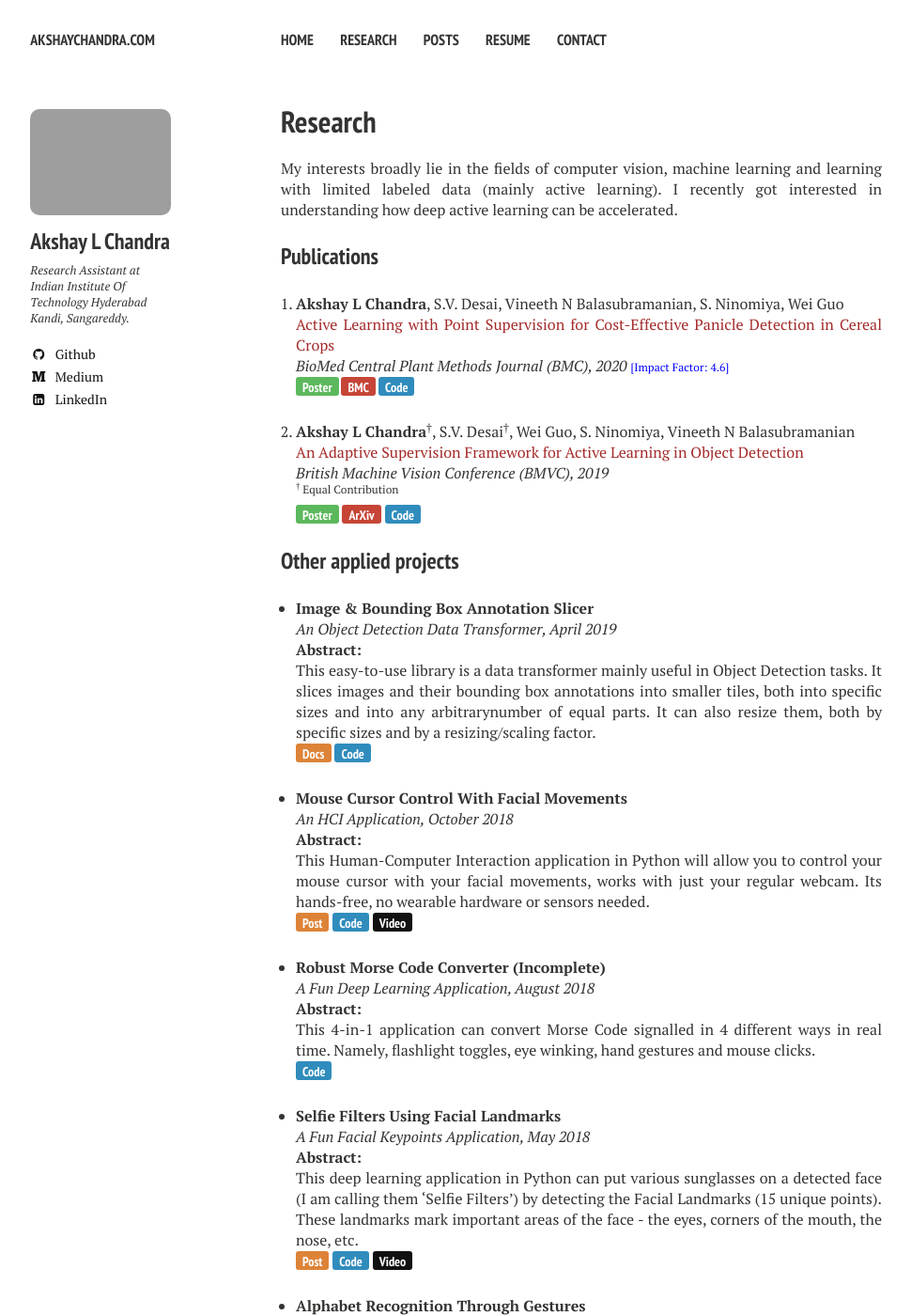
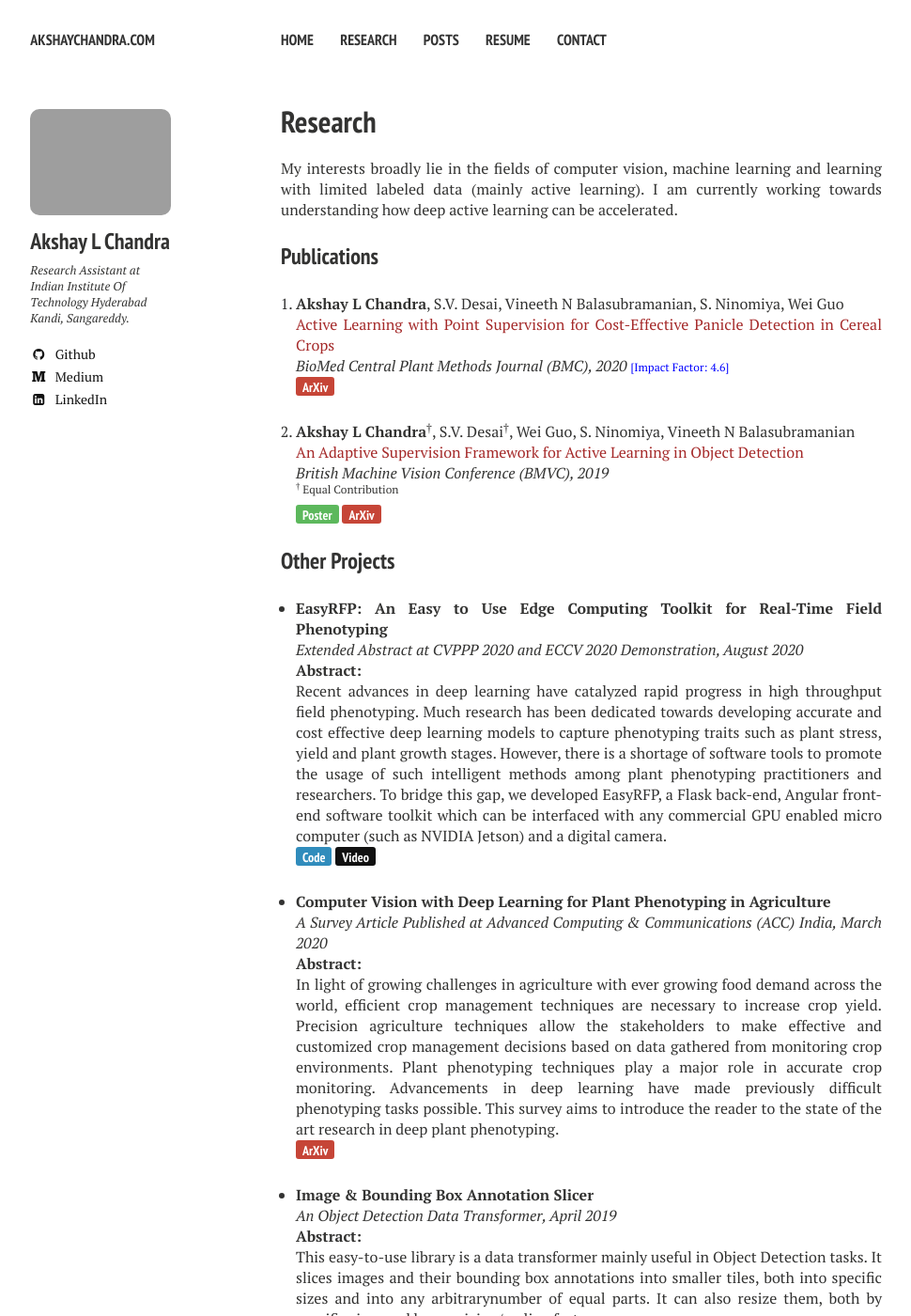
Before and after one commit to uttaransinha/acl21.github.io, a Jekyll site: the page built from research/index.md, in a window 1280 px wide and 1400 px high. Shown: the whole window at 94% size, without its empty margins (21-991 px from the left). Built offline with Jekyll 4.4.1, drawn with Linux system fonts in a browser that asks for light colours; nearby versions of some CDN libraries.

Commit message:
aug updates

```diff
--- a/research/index.md
+++ b/research/index.md
@@ -7,16 +7,16 @@ comments: false
 ---
 
 My interests broadly lie in the fields of computer vision, machine learning and learning with limited labeled data (mainly active learning).
-I recently got interested in understanding how deep active learning can be accelerated.
+I am currently working towards understanding how deep active learning can be accelerated.
 
 ### Publications
 
 1. **Akshay L Chandra**, S.V. Desai, Vineeth N Balasubramanian, S. Ninomiya, Wei Guo
-[Active Learning with Point Supervision for Cost-Effective Panicle Detection in Cereal Crops]()
+[Active Learning with Point Supervision for Cost-Effective Panicle Detection in Cereal Crops](https://arxiv.org/abs/1910.01789)
 *BioMed Central Plant Methods Journal (BMC), 2020*  <span style="color:blue;font-size:12px" >[Impact Factor: 4.6]
-[<button type="button" class="btn btn-success">Poster</button>]()
-[<button type="button" class="btn btn-danger">BMC</button>](https://plantmethods.biomedcentral.com/articles/10.1186/s13007-020-00575-8)
-[<button type="button" class="btn btn-info">Code</button>]()
+<!-- [<button type="button" class="btn btn-success">Poster</button>]() -->
+[<button type="button" class="btn btn-danger">ArXiv</button>](https://arxiv.org/abs/1910.01789)
+<!-- [<button type="button" class="btn btn-info">Code</button>]() -->
 <!-- [<button type="button" class="btn btn-warning">Code</button>]()  -->
 <!-- [<button type="button" class="btn">Video</button>]() -->
 
@@ -26,11 +26,25 @@ I recently got interested in understanding how deep active learning can be accel
 <sup><sup>&dagger;</sup> Equal Contribution</sup>
 [<button type="button" class="btn btn-success">Poster</button>](/reports/bmvc19-poster.pdf)
 [<button type="button" class="btn btn-danger">ArXiv</button>](https://arxiv.org/abs/1908.02454)
-[<button type="button" class="btn btn-info">Code</button>]()
+<!-- [<button type="button" class="btn btn-info">Code</button>]() -->
 <!-- [<button type="button" class="btn btn-warning">Code</button>]()  -->
 <!-- [<button type="button" class="btn">Video</button>]() -->
 
-### Other applied projects
+### Other Projects
+
+* **EasyRFP: An Easy to Use Edge Computing Toolkit for Real-Time Field Phenotyping**
+*Extended Abstract at CVPPP 2020 and ECCV 2020 Demonstration, August 2020*
+**Abstract:**
+Recent advances in deep learning have catalyzed rapid progress in high throughput field phenotyping. Much research has been dedicated towards developing accurate and cost effective deep learning models to capture phenotyping traits such as plant stress, yield and plant growth stages. However, there is a shortage of software tools to promote the usage of such intelligent methods among plant phenotyping practitioners and researchers. To bridge this gap, we developed EasyRFP, a Flask back-end, Angular front-end software toolkit which can be interfaced with any commercial GPU enabled micro computer (such as NVIDIA Jetson) and a digital camera.
+<!-- [<button type="button" class="btn btn-danger">ArXiv</button>](https://github.com/lab1055/easy-rfp) -->
+[<button type="button" class="btn btn-info">Code</button>](https://github.com/lab1055/easy-rfp)
+[<button type="button" class="btn">Video</button>](https://www.youtube.com/watch?v=oAGbpVgPE6U)
+
+* **Computer Vision with Deep Learning for Plant Phenotyping in Agriculture**
+*A Survey Article Published at Advanced Computing & Communications (ACC) India, March 2020*
+**Abstract:**
+In light of growing challenges in agriculture with ever growing food demand across the world, efficient crop management techniques are necessary to increase crop yield. Precision agriculture techniques allow the stakeholders to make effective and customized crop management decisions based on data gathered from monitoring crop environments. Plant phenotyping techniques play a major role in accurate crop monitoring. Advancements in deep learning have made previously difficult phenotyping tasks possible. This survey aims to introduce the reader to the state of the art research in deep plant phenotyping.
+[<button type="button" class="btn btn-danger">ArXiv</button>](http://arxiv.org/abs/2006.11391)
 
 * **Image & Bounding Box Annotation Slicer**
 *An Object Detection Data Transformer, April 2019*
@@ -38,6 +52,7 @@ I recently got interested in understanding how deep active learning can be accel
 This easy-to-use library is a data transformer mainly useful in Object Detection tasks. It slices images and their bounding box annotations into smaller tiles, both into specific sizes and into any arbitrarynumber of equal parts.  It can also resize them, both by specific sizes and by a resizing/scaling factor.
 [<button type="button" class="btn btn-warning">Docs</button>](https://image-bbox-slicer.readthedocs.io/)
 [<button type="button" class="btn btn-info">Code</button>](https://github.com/acl21/image_bbox_slicer)
+[<button type="button" class="btn btn-success">PyPI</button>](https://pypi.org/project/image-bbox-slicer/)
 
 * **Mouse Cursor Control With Facial Movements**
 *An HCI Application, October 2018*
```
Also changed, not shown: contact/index.md (+1 -2 lines), index.md (+16 -1 lines).
